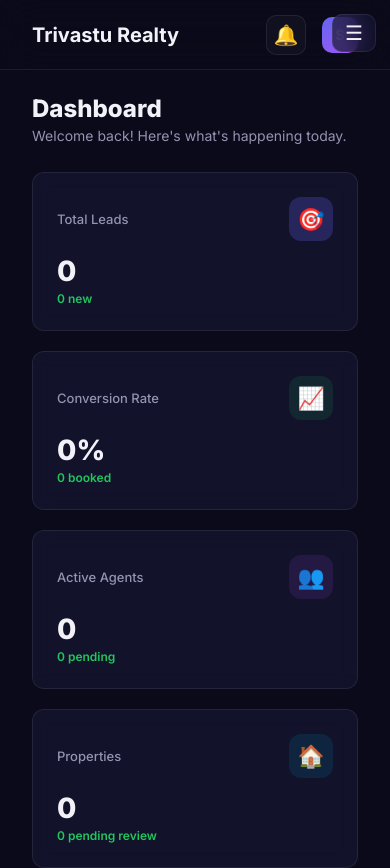
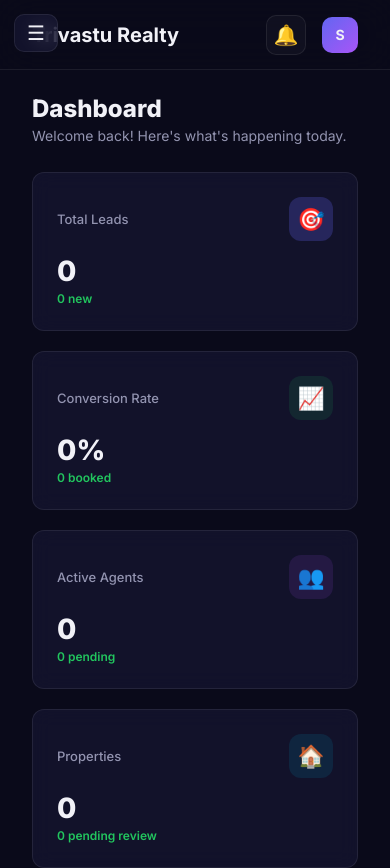
Before and after one commit to sat4spd/TrivastuRealty, a Next.js app in the folder dashboard/: page /dashboard in a window 390 px wide. Shown: the top 868 px of the page. Built offline with nearby package versions, Linux system fonts and the light colour scheme; no server answers; sample sign-in values are in the browser's storage.

Commit message:
fix: hamburger back to left side

```diff
--- a/dashboard/src/app/globals.css
+++ b/dashboard/src/app/globals.css
@@ -1011,7 +1011,7 @@ a:hover {
   display: none;
   position: fixed;
   top: 14px;
-  right: 14px;
+  left: 14px;
   z-index: 1100;
   background: var(--bg-card);
   border: 1px solid var(--border-glass);
```
